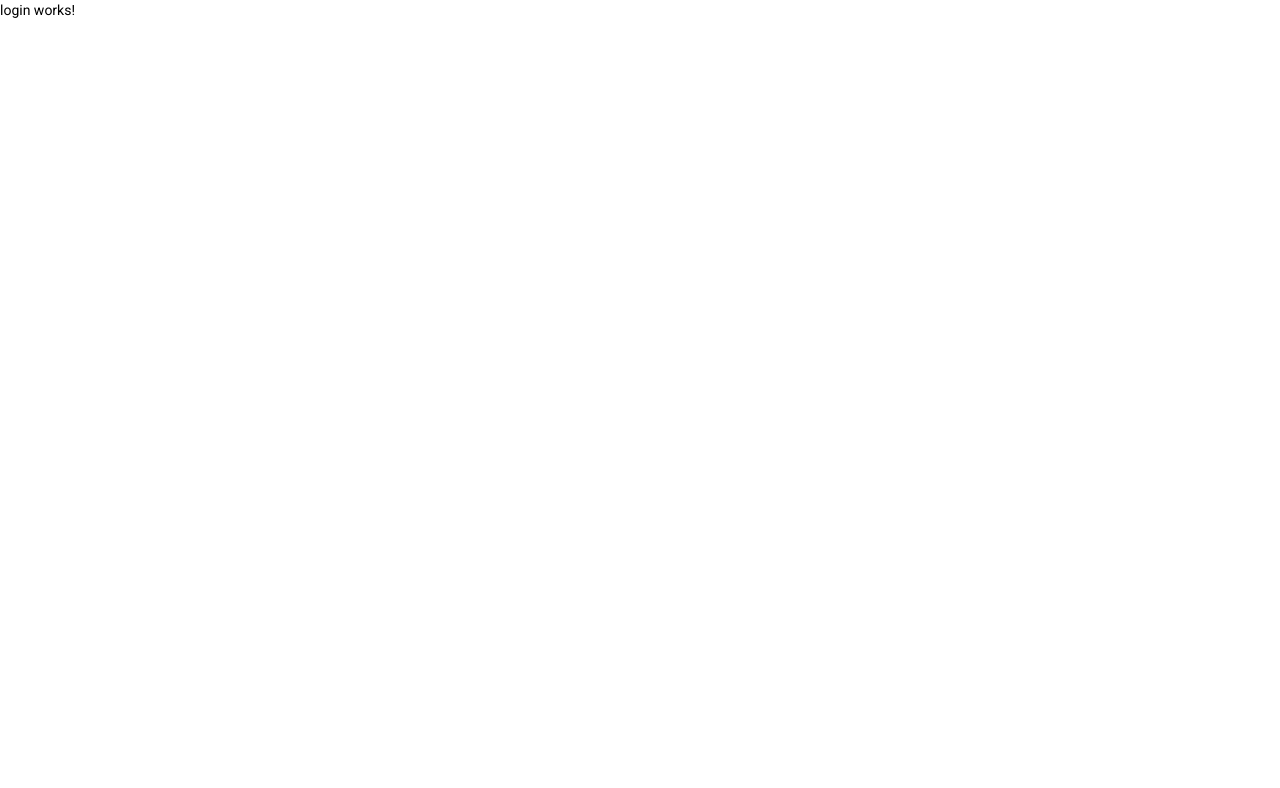
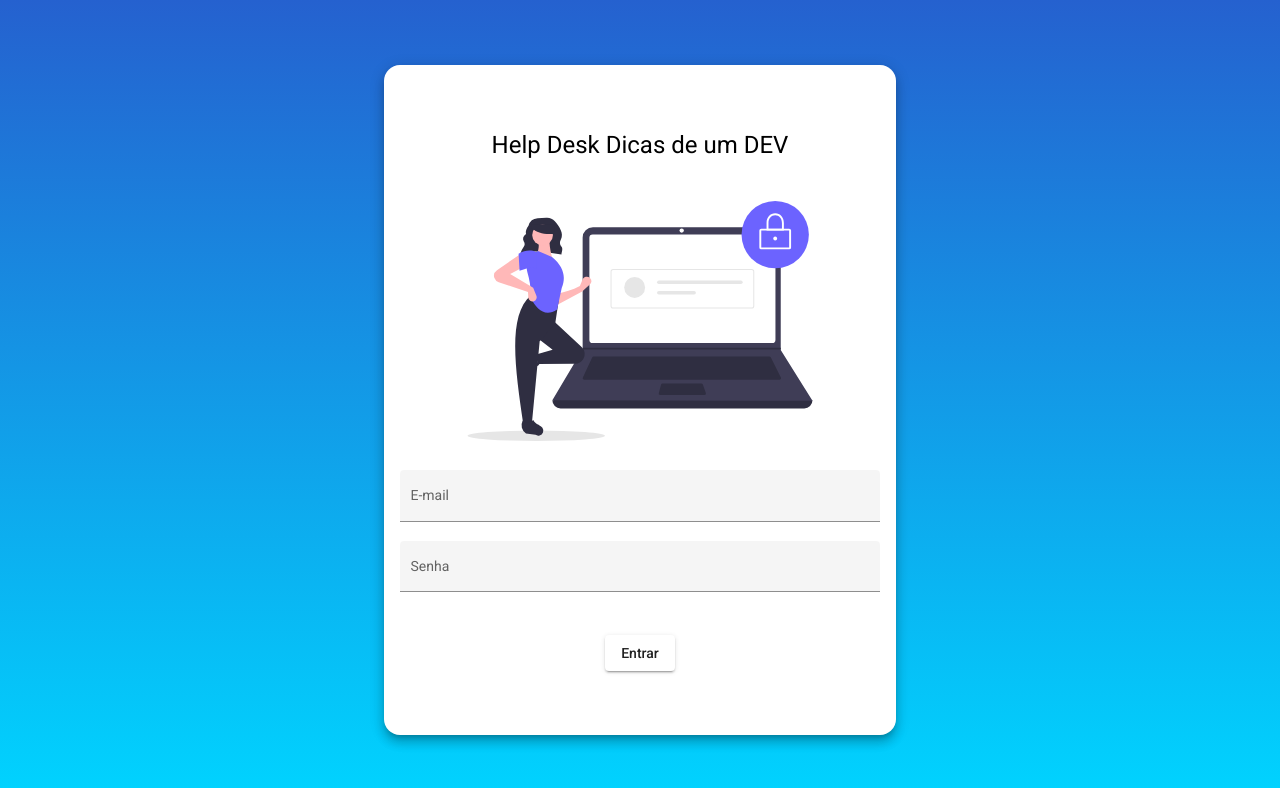
Before and after one commit to arthurvaz18/helpdesk-Front, an Angular app: page /login in a window 1280 px wide. Shown: the top 788 px of the page. Built offline with nearby package versions, Linux system fonts and the light colour scheme.

Commit message:
HLTML E CSS para Login

```diff
--- a/src/app/components/login/login.component.css
+++ b/src/app/components/login/login.component.css
@@ -0,0 +1,36 @@
+.container{
+    height: 100%;
+    background: linear-gradient(180deg, rgba(2, 0, 36, 1) 0%, rgba(37, 97, 207, 1) 0%, rgba(0, 212, 255, 1) 100%);
+    display: flex;
+    align-items: center;
+    justify-content: center;
+}
+
+.form{
+    width: 30rem;
+    margin: auto;
+    background-color: rgb(255, 255, 255);
+    padding: 4rem  1rem;
+    border-radius: 1rem;
+}
+
+h1 {
+    width: 100%;
+    text-align: center;
+}
+img{
+    height: 15rem;
+    width: 100%;
+    margin: 1.5rem auto 1.5rem auto;
+}
+.full-width{
+    width: 100%;
+}
+
+.botaoLogin {
+    display: flex;              /* Ativa o flexbox */
+    justify-content: center;    /* Centraliza o botão horizontalmente */
+    align-items: center;        /* Centraliza o botão verticalmente */
+    height: 100%;               /* Garante altura suficiente para o alinhamento */
+    margin-top: 1.5rem;
+}
--- a/src/app/components/login/login.component.html
+++ b/src/app/components/login/login.component.html
@@ -1 +1,22 @@
-<p>login works!</p>
+<div class="container">
+    <form class="form mat-elevation-z8">
+
+        <h1>Help Desk Dicas de um DEV</h1>
+
+        <img src="assets/img/login-image.svg" alt="Dicas de um DEV">
+
+        <mat-form-field class="full-width" appearance="fill">
+          <mat-label>E-mail</mat-label>
+          <input matInput placeholder="Ex. seuEmail@email.com" >
+        </mat-form-field>
+
+        <mat-form-field class="full-width" appearance="fill">
+            <mat-label>Senha</mat-label>
+            <input type="password" matInput placeholder="Ex. 123">
+          </mat-form-field>
+          <!--<button  class="centered-div" mat-raised-button>Entrar</button>-->
+          <div class="botaoLogin">
+            <button mat-raised-button>Entrar</button>
+        </div>
+      </form>
+</div>
--- a/src/app/components/nav/nav.component.ts
+++ b/src/app/components/nav/nav.component.ts
@@ -11,7 +11,7 @@ export class NavComponent implements OnInit {
   constructor(private router: Router) { }
 
   ngOnInit(): void {
-    this.router.navigate(['tecnicos'])
+    this.router.navigate(['login'])
   }
 
 
```
